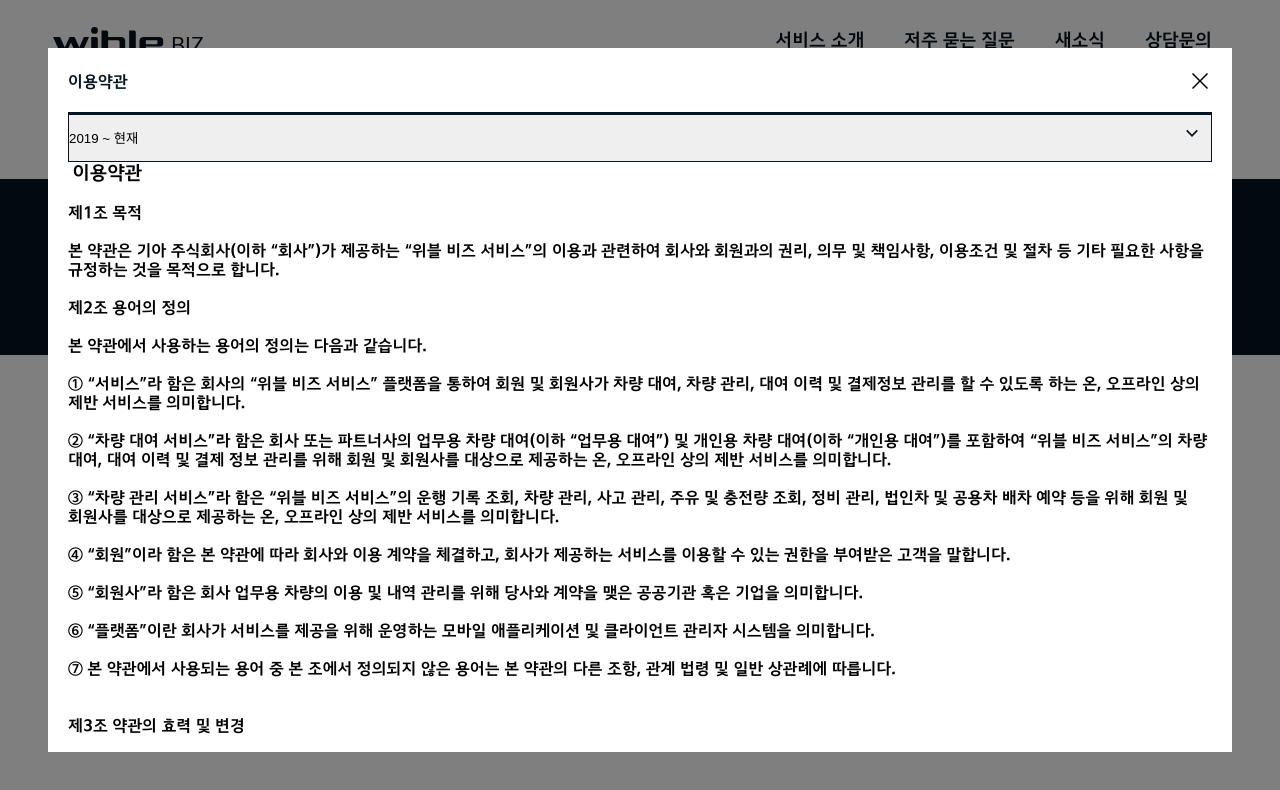
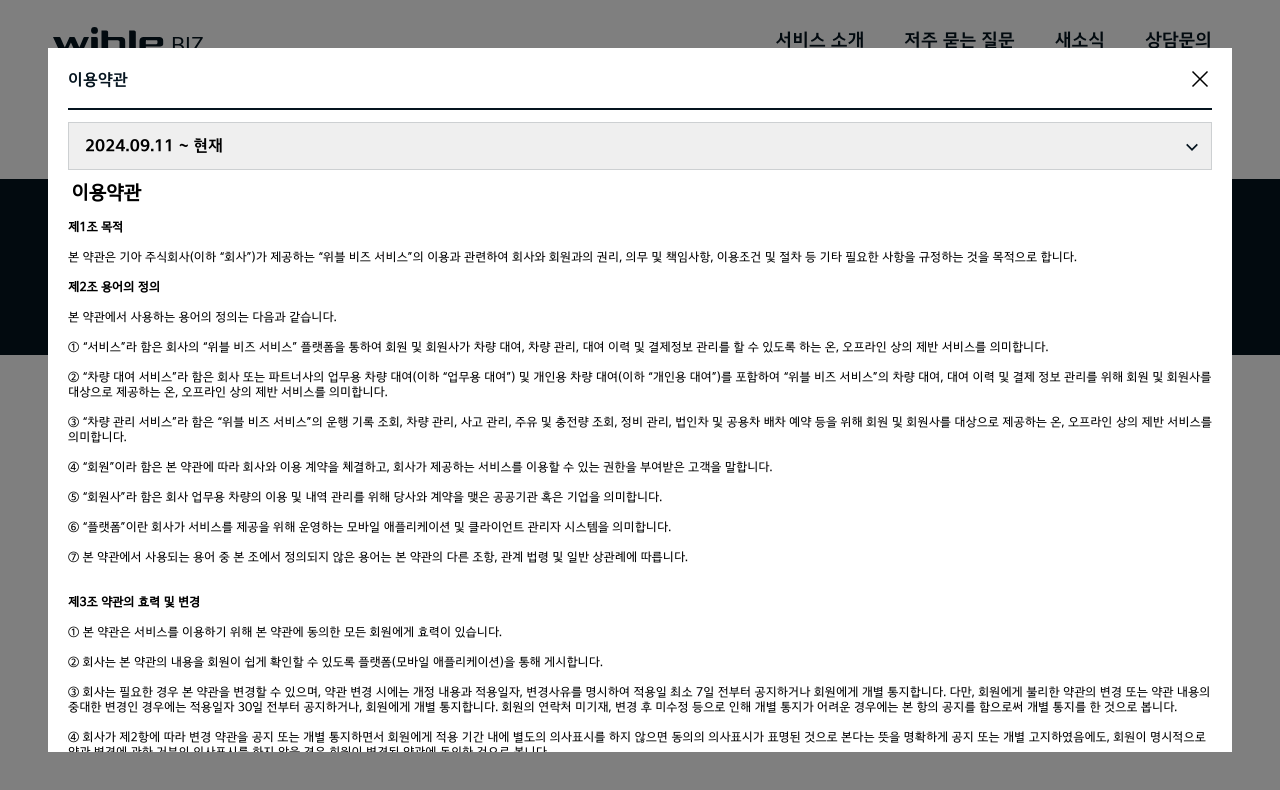
Before and after one commit to racgoo/wiblebiz, a Next.js app: page / in a window 1280 px wide. Both pictures are taken after a click on the link "이용약관". Shown: the top 790 px of the page. Built offline with nearby package versions, Linux system fonts and the light colour scheme.

Commit message:
feat(Term): 이용약관 퍼블리싱

```diff
--- a/package.json
+++ b/package.json
@@ -10,6 +10,7 @@
   },
   "dependencies": {
     "clsx": "^2.1.1",
+    "dayjs": "^1.11.13",
     "next": "15.1.3",
     "react": "^19.0.0",
     "react-dom": "^19.0.0",
--- a/src/app/globals.css
+++ b/src/app/globals.css
@@ -8,6 +8,7 @@
   --mint700: #8ddfcc;
   --gray500: #82898f;
   --blue200: #deeaf6;
+  --gray200: #cdd0d2;
   --blue100: #f4f5fb;
   --gray100: #f8f8f8;
   --white: #ffffff;
--- a/src/components/footer/Footer.tsx
+++ b/src/components/footer/Footer.tsx
@@ -2,18 +2,17 @@
 
 import styles from "@components/footer/Footer.module.css";
 import useMedia, { MediaType } from "@hooks/useMedia";
-import Link from "next/link";
 import { DETAIL_INFO_TYPE } from "./details/info.type";
 import MobileDetail from "@components/footer/details/MobileDetail";
 import TabletDetail from "@components/footer/details/TabletDetail";
 import PcDetail from "@components/footer/details/PcDetail";
 import Copyright from "@components/footer/copyright/Copyright";
 import Dialog from "@components/dialog/Dialog";
-import Term from "./term/Term";
+import Term from "../term/Term";
 import { useState } from "react";
 
 const PRIVACY_POLICY_URL = "https://privacy.kia.com/overview/full-policy";
-const TERMS_OF_SERVICE_URL = "/TermsOfUse";
+import termData from "@components/term/dummyTermData";
 
 const DETAIL_INFO: DETAIL_INFO_TYPE = {
   location: "서울특별시 서초구 헌릉로 12",
@@ -51,7 +50,7 @@
       <div className={styles.contentContainer}>
         <section>
           <div className={styles.buttonContainer}>
-            <Link href={PRIVACY_POLICY_URL}>개인정보 처리방침</Link>
+            <a href={PRIVACY_POLICY_URL}>개인정보 처리방침</a>
             <a onClick={handleOpenDialog}>이용약관</a>
           </div>
           <div className={styles.textContainer}>
@@ -62,8 +61,9 @@
           <Copyright media={media} />
         </section>
       </div>
+
       <Dialog open={dialogOpen}>
-        <Term handleClose={handleCloseDialog} />
+        <Term handleClose={handleCloseDialog} termData={termData} />
       </Dialog>
     </footer>
   );
--- a/src/components/footer/term/Term.module.css
+++ /dev/null
@@ -1,22 +0,0 @@
-.container {
-  width: 100%;
-  height: 100%;
-  background-color: white;
-  padding: 4px 20px 20px 20px;
-}
-
-.select {
-  width: 100%;
-  border: 1px solid var(--gray800);
-  height: 48px;
-  align-items: center;
-  justify-content: space-between;
-}
-
-.selectArrow {
-  position: absolute;
-  right: 10px;
-  top: 10px;
-  cursor: pointer;
-  pointer-events: none;
-}
--- a/src/components/footer/term/Term.tsx
+++ /dev/null
@@ -1,46 +0,0 @@
-"use client";
-
-import styles from "@components/footer/term/Term.module.css";
-import TermHeader from "./TermHeader";
-import arrowIcon from "@public/icon/select-arrow.svg";
-import Image from "next/image";
-import { useState } from "react";
-import { termData } from "./dummyTermData";
-
-const Term = ({
-  handleClose,
-  terms = "",
-}: {
-  handleClose: () => void;
-  terms: string;
-}) => {
-  const [selectedTerm, setSelectedTerm] = useState("");
-  const handleSelectTerm = (e: React.ChangeEvent<HTMLSelectElement>) => {
-    setSelectedTerm(e.target.value);
-  };
-  return (
-    <div className={styles.container}>
-      <TermHeader handleClose={handleClose} />
-
-      <div style={{ position: "relative" }}>
-        <select id="term" className={styles.select} onChange={handleSelectTerm}>
-          <option value="2019">2019 ~ 현재</option>
-          <option value="2018">2018 ~ 2019</option>
-          <option value="2017">2017 ~ 2018</option>
-        </select>
-        <label htmlFor="term" className={styles.selectArrow}>
-          <Image src={arrowIcon} alt="arrow" width={20} height={20} />
-        </label>
-      </div>
-
-      <section>
-        <div
-          dangerouslySetInnerHTML={{ __html: termData.terms[0].contents }}
-          style={{ width: "100%" }}
-        />
-      </section>
-    </div>
-  );
-};
-
-export default Term;
--- /dev/null
+++ b/src/components/term/Term.module.css
@@ -0,0 +1,31 @@
+.container {
+  width: 100%;
+  height: 100%;
+  background-color: white;
+  padding: 0px 20px 20px 20px;
+}
+
+.select {
+  width: 100%;
+  height: 40px;
+  align-items: center;
+  justify-content: space-between;
+  padding: 0px 16px;
+  border: 1px solid var(--gray200);
+  font-family: Kia-font-600;
+  font-size: 16px;
+  @media (min-width: 744px) {
+    height: 48px;
+  }
+}
+
+.selectArrow {
+  position: absolute;
+  right: 10px;
+  top: 12px;
+  cursor: pointer;
+  pointer-events: none;
+  @media (min-width: 744px) {
+    top: 16px;
+  }
+}
--- /dev/null
+++ b/src/components/term/Term.tsx
@@ -0,0 +1,72 @@
+"use client";
+
+import styles from "@components/term/Term.module.css";
+import TermHeader from "@components/term/TermHeader";
+import arrowIcon from "@public/icon/select-arrow.svg";
+import Image from "next/image";
+import TermDetail from "@components/term/TermDetail";
+import { useState } from "react";
+import dayjs from "dayjs";
+
+export interface TermType {
+  termsName: string;
+  termsVersion: number;
+  startDate: number;
+  endDate: number;
+  contents: string;
+}
+
+export interface TermDataType {
+  terms: TermType[];
+}
+
+const Term = ({
+  handleClose,
+  termData,
+}: {
+  handleClose: () => void;
+  termData: TermDataType;
+}) => {
+  const [termContents, setTermContents] = useState(
+    termData.terms[0].contents || ""
+  );
+
+  const handleSelectTerm = (e: React.ChangeEvent<HTMLSelectElement>) => {
+    const selectedTermContents = e.target.value;
+    setTermContents(selectedTermContents || "");
+  };
+
+  function getDuration(start: number, end: number) {
+    const startDate = dayjs(start);
+    const endDate = dayjs(end);
+    const today = dayjs();
+    return `${startDate.format("YYYY.MM.DD")} ~ ${
+      endDate.isAfter(today) || end === 0
+        ? "현재"
+        : endDate.format("YYYY.MM.DD")
+    }`;
+  }
+
+  return (
+    <div className={styles.container}>
+      <TermHeader handleClose={handleClose} />
+
+      <div style={{ position: "relative", marginTop: 12 }}>
+        <select id="term" className={styles.select} onChange={handleSelectTerm}>
+          {termData.terms.map((term) => (
+            <option key={term.termsVersion} value={term.contents}>
+              {getDuration(term.startDate, term.endDate)}
+            </option>
+          ))}
+        </select>
+        <label htmlFor="term" className={styles.selectArrow}>
+          <Image src={arrowIcon} alt="arrow" width={20} height={20} />
+        </label>
+      </div>
+
+      <TermDetail content={termContents} />
+    </div>
+  );
+};
+
+export default Term;
--- /dev/null
+++ b/src/components/term/TermDetail.tsx
@@ -0,0 +1,16 @@
+function TermDetail({ content }: { content: string }) {
+  return (
+    <section style={{ marginTop: 12 }}>
+      <div
+        dangerouslySetInnerHTML={{ __html: content }}
+        style={{
+          width: "100%",
+          fontFamily: "Kia-font-400",
+          fontSize: 12,
+        }}
+      />
+    </section>
+  );
+}
+
+export default TermDetail;
--- a/src/components/footer/term/TermHeader.module.css
+++ b/src/components/term/TermHeader.module.css
@@ -3,5 +3,6 @@
   justify-content: space-between;
   align-items: center;
   height: 62px;
+  padding-top: 4px;
   border-bottom: 2px solid var(--gray800);
 }
--- a/src/components/footer/term/TermHeader.tsx
+++ b/src/components/term/TermHeader.tsx
@@ -1,4 +1,4 @@
-import styles from "@components/footer/term/TermHeader.module.css";
+import styles from "@components/term/TermHeader.module.css";
 import CommonText from "@components/text/CommonText";
 import closeIcon from "@public/icon/close.svg";
 import Image from "next/image";
--- a/src/components/footer/term/dummyTermData.ts
+++ b/src/components/term/dummyTermData.ts
@@ -1,4 +1,4 @@
-export const termData = {
+const termData = {
   terms: [
     {
       termsName: "이용 약관(필수)",
@@ -42,3 +42,5 @@
     },
   ],
 };
+
+export default termData;
```
Also changed, not shown: 1 other file (tests, documents, lock files or other folders).
